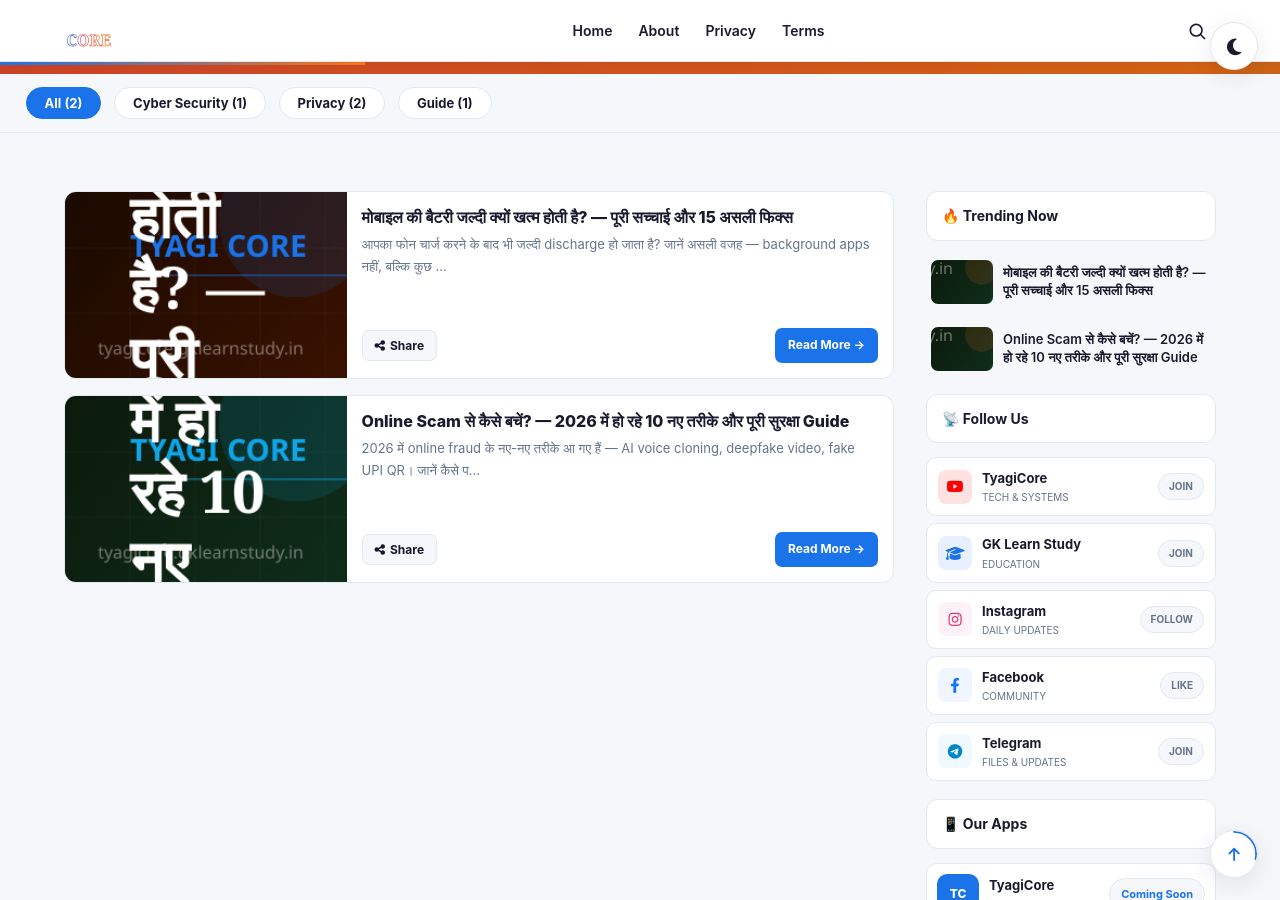
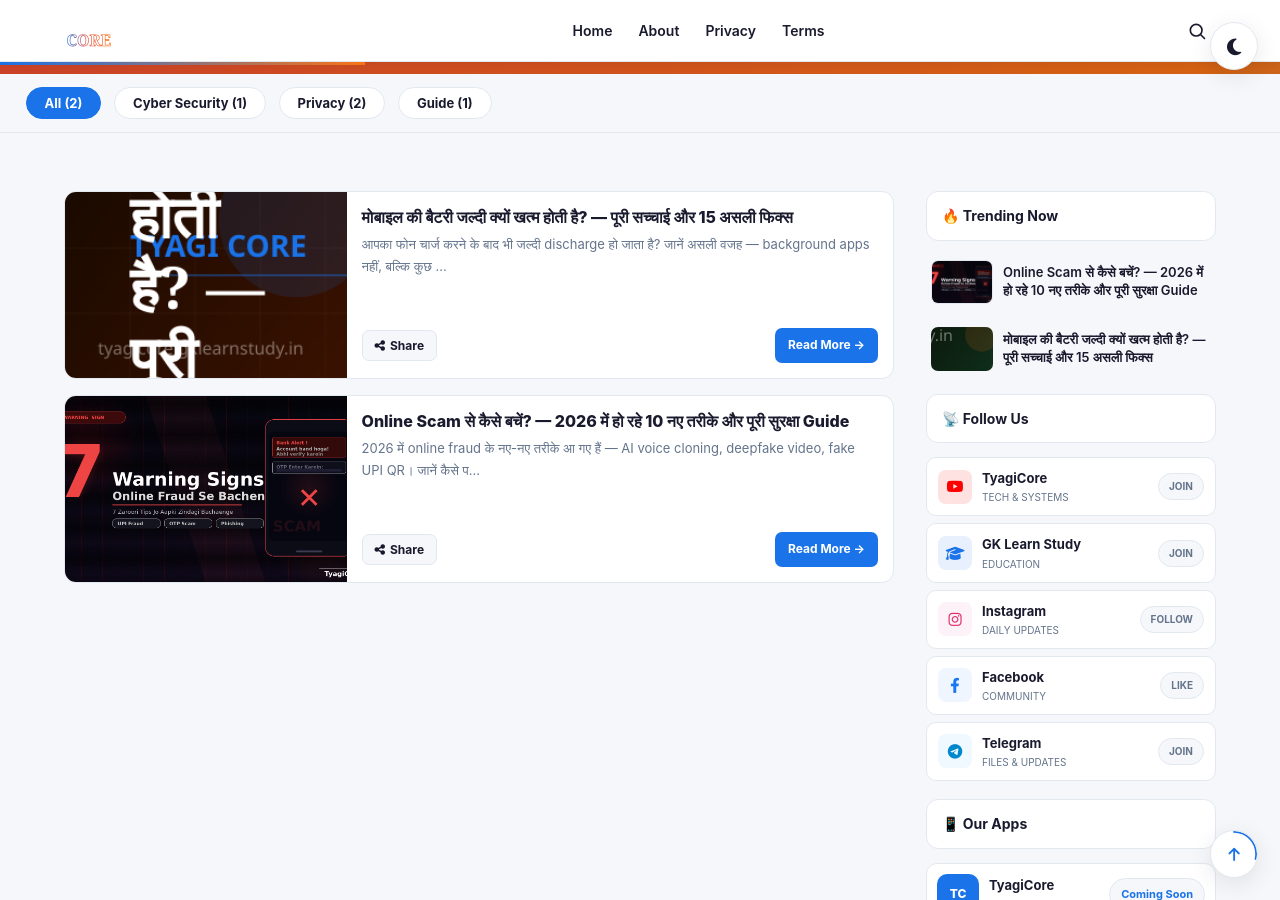
Before and after one commit to HimanshuTyagiJi/TyagiCore, a Jekyll site: the page built from index.html, in a window 1280 px wide and 900 px high, scrolled down 434 px. Built offline with Jekyll 4.4.1, drawn with Linux system fonts in a browser that asks for light colours.

Commit message:
Update online-scam-se-kaise-bache-2026.html

```diff
--- a/online-scam-se-kaise-bache-2026.html
+++ b/online-scam-se-kaise-bache-2026.html
@@ -2,7 +2,7 @@
 layout: default
 title: "Online Scam से कैसे बचें? — 2026 में हो रहे 10 नए तरीके और पूरी सुरक्षा Guide"
 description: "2026 में online fraud के नए-नए तरीके आ गए हैं — AI voice cloning, deepfake video, fake UPI QR। जानें कैसे पहचानें और कैसे बचें। Complete Hindi guide।"
-image: ""
+image: "assets/images/thumbnail-online-fraud.png"
 is_post: true
 categories: [Cyber Security, Privacy, Guide]
 date: 2026-02-25
```
